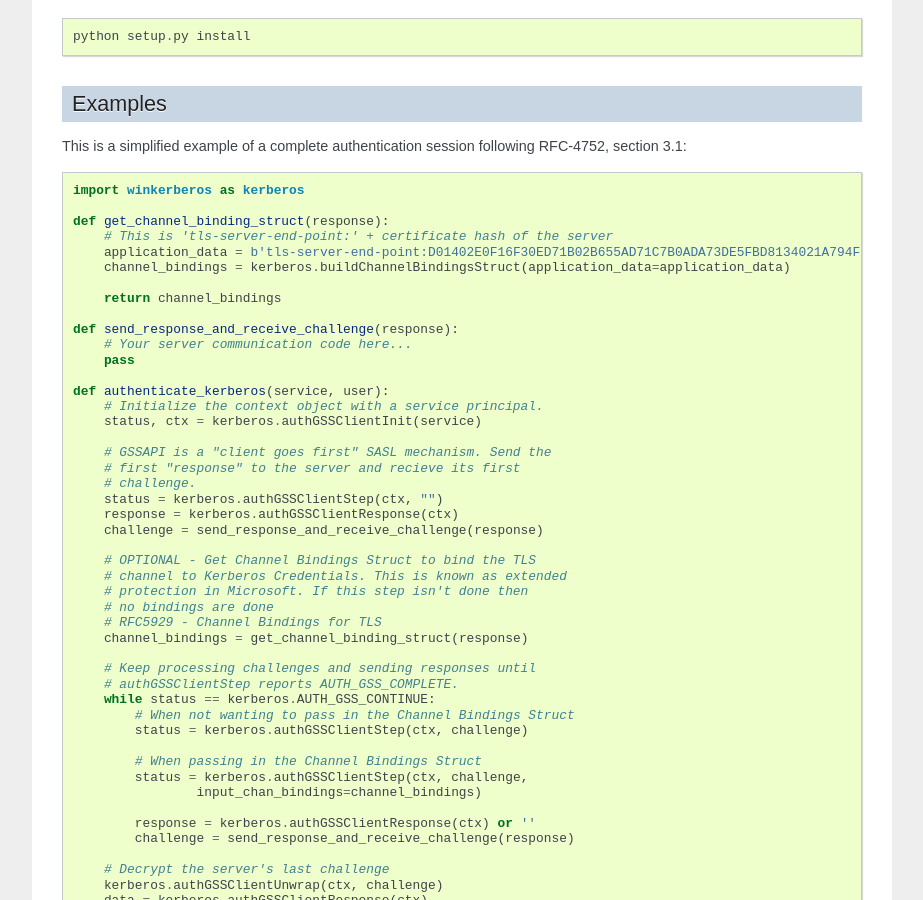
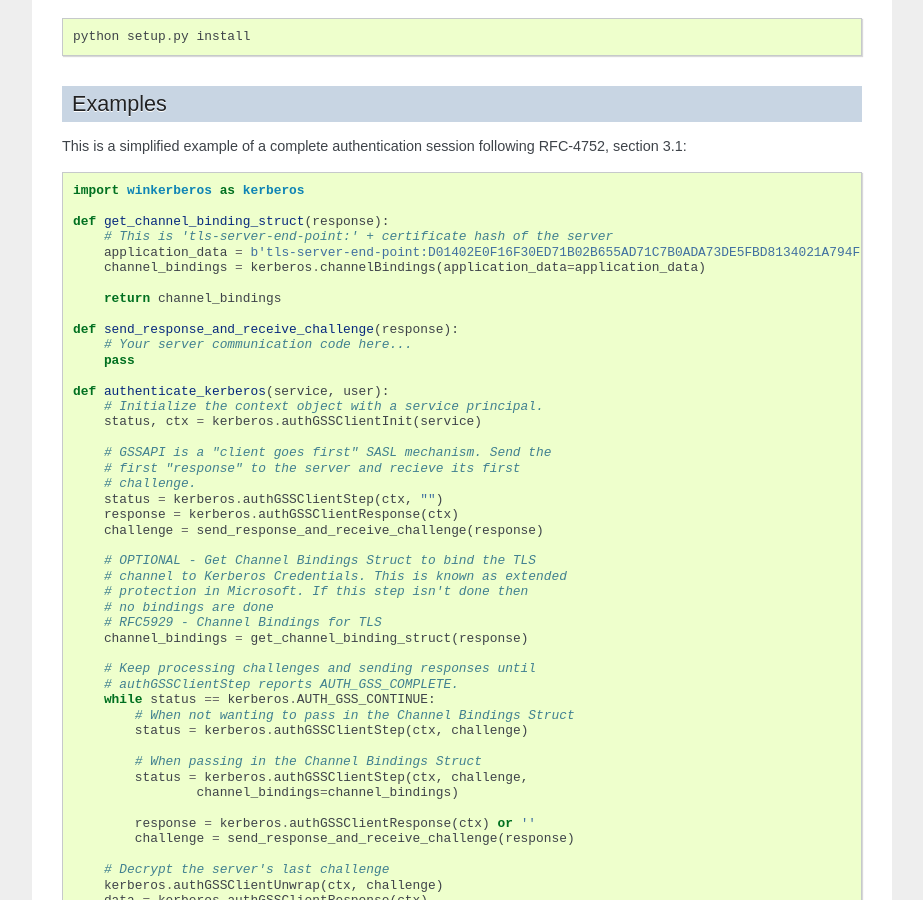
Before and after one commit to mongodb/winkerberos, a Sphinx documentation site: the page built from doc/index.rst, in a window 1280 px wide and 900 px high, scrolled down 786 px. Shown: the whole window, without its empty margins (198-1121 px from the left). Built offline with Sphinx 7.4.7, drawn with Linux system fonts in a browser that asks for light colours; the version number is read from the project's files by our own code.

Commit message:
fixes around error handling and docs

```diff
--- a/doc/changelog.rst
+++ b/doc/changelog.rst
@@ -6,7 +6,7 @@
 
 - Added optional support for passing in Channel Binding Tokens (RFC 5929) into
   :func:`winkerberos.authGSSClientStep`. The binding token structure can be
-  built using :func:`winkerberos.buildChannelBindingsStruct` (see the example
+  built using :func:`winkerberos.channelBindings` (see the example
   for more details).
 
 Changes in Version 0.6.0
--- a/doc/index.rst
+++ b/doc/index.rst
@@ -56,7 +56,7 @@
     def get_channel_binding_struct(response):
         # This is 'tls-server-end-point:' + certificate hash of the server
         application_data = b'tls-server-end-point:D01402E0F16F30ED71B02B655AD71C7B0ADA73DE5FBD8134021A794FFA1EECE8'
-        channel_bindings = kerberos.buildChannelBindingsStruct(application_data=application_data)
+        channel_bindings = kerberos.channelBindings(application_data=application_data)
 
         return channel_bindings
 
@@ -90,7 +90,7 @@
 
             # When passing in the Channel Bindings Struct
             status = kerberos.authGSSClientStep(ctx, challenge,
-                    input_chan_bindings=channel_bindings)
+                    channel_bindings=channel_bindings)
 
             response = kerberos.authGSSClientResponse(ctx) or ''
             challenge = send_response_and_receive_challenge(response)
--- a/doc/winkerberos.rst
+++ b/doc/winkerberos.rst
@@ -12,7 +12,7 @@
    .. autofunction:: authGSSClientUnwrap
    .. autofunction:: authGSSClientWrap
    .. autofunction:: authGSSClientClean
-   .. autofunction:: buildChannelBindingsStruct
+   .. autofunction:: channelBindings
    .. autoexception:: KrbError
    .. autoexception:: GSSError
    .. data:: AUTH_GSS_COMPLETE
```
Also changed, not shown: 2 other files.
